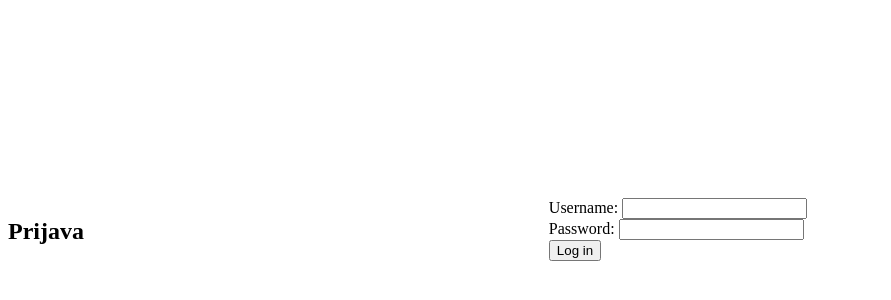
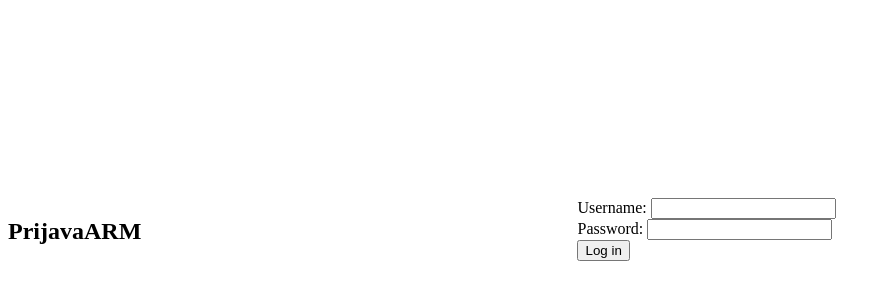
Before and after one commit to fahretf/Hana-WT, a website: page public/html/prijava.html in a window 1280 px wide. Shown: the part 2-302 px from the top of the page, without its empty margins (0-891 px from the left). Drawn offline with Linux system fonts and the light colour scheme.

Commit message:
Prijavaedit

```diff
--- a/public/html/prijava.html
+++ b/public/html/prijava.html
@@ -8,7 +8,7 @@
     <body>
 
     <div class="div1">
-        <h2>Prijava</h2>
+        <h2>PrijavaARM</h2>
         <br>
         <form id="prijavaforma">
             <label for="username">Username:</label>
```
